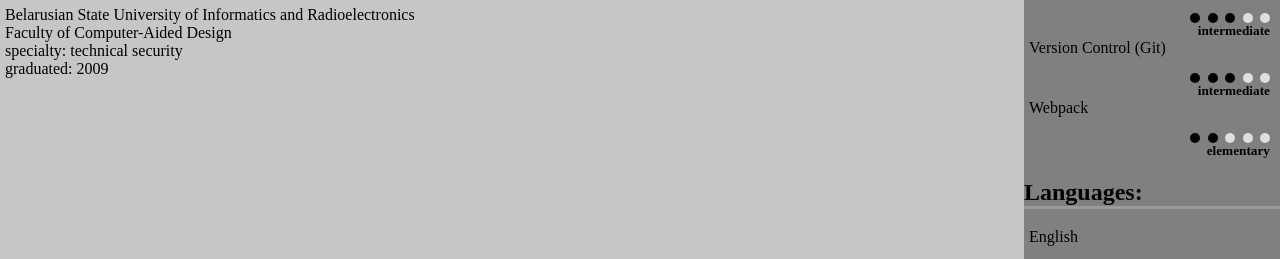
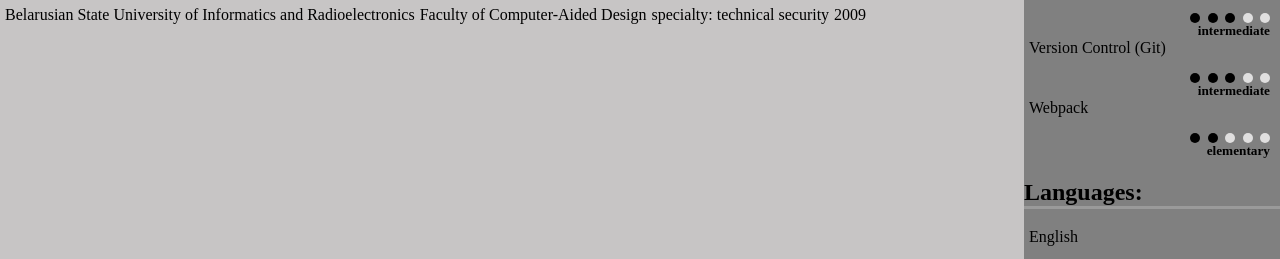
Before and after one commit to gtycbjyth/gtycbjyth-rsschool-cv, a plain HTML site: page index.html in a window 1280 px wide. Shown: the part 639-898 px from the top of the page. Drawn offline with Linux system fonts and the light colour scheme.

Commit message:
fix: error in index. HTML

```diff
--- a/index.html
+++ b/index.html
@@ -48,11 +48,10 @@
           </section>
           <h2 class="border">Education:</h2>
           <section class="work">
-                <p>Belarusian State University of Informatics and Radioelectronics<br>
-                Faculty of Computer-Aided Design<br>
-                specialty: technical security<br>
-                graduated: 2009
-                </p>
+                <p>Belarusian State University of Informatics and Radioelectronics</p>
+                <p>Faculty of Computer-Aided Design</p>
+                <p>specialty: technical security</p>
+                <p>2009</p>
           </section>
         </div>
         <div class="info">
```
